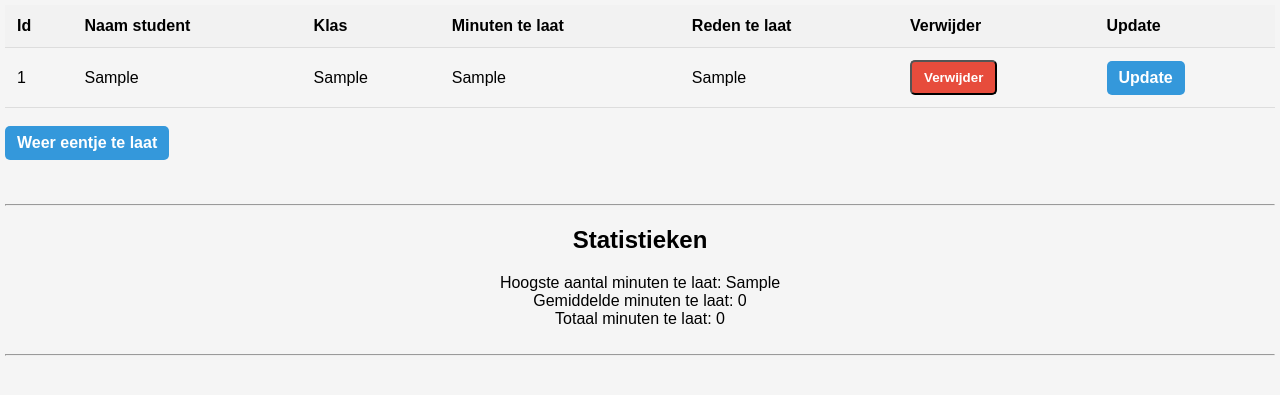
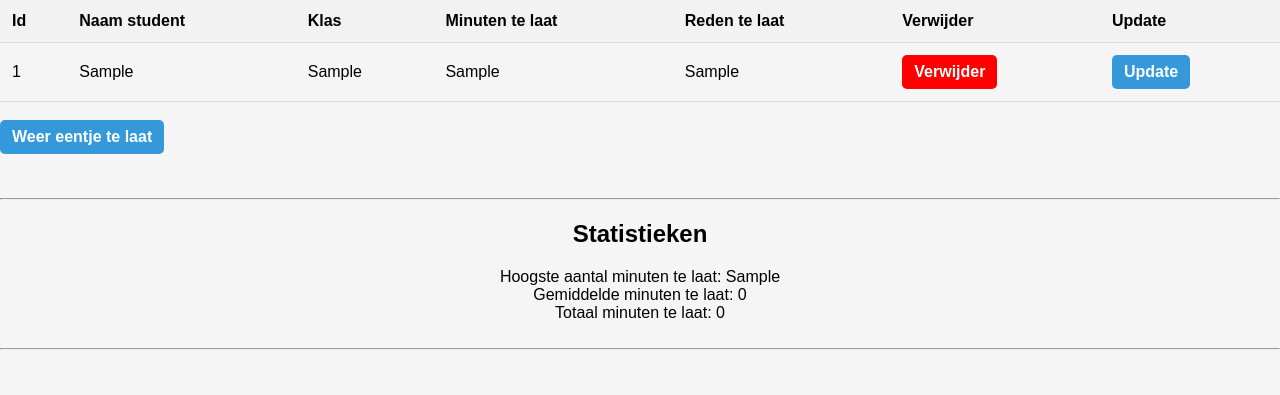
Before and after one commit to justinleideritz/First-Crud, a PHP site: page / in a window 1280 px wide. Shown: the top 395 px of the page. Run offline with PHP 8.4, Linux system fonts and the light colour scheme; tables that the repository leaves empty or names only in its code hold one stand-in row (values such as "Sample post").

Commit message:
Changed CSS

```diff
--- a/index.php
+++ b/index.php
@@ -7,7 +7,7 @@
     <style>
         body {
             font-family: Arial, sans-serif;
-            margin: 5px;
+            margin: 0;
             padding: 0;
             background-color: #f5f5f5;
         }
@@ -29,7 +29,20 @@
         tbody tr:hover {
             background-color: #e2e2e2;
         }
-        a{
+        #verwijder {
+            display: inline-block;
+            text-decoration: none;
+            padding: 8px 12px;
+            background-color: red;
+            color: #fff;
+            font-weight: bold;
+            border-radius: 5px;
+            transition: background-color 0.3s ease;
+        }
+        #verwijder:hover {
+            background-color: #C72704;
+        }
+        #update, #form{
             display: inline-block;
             text-decoration: none;
             padding: 8px 12px;
@@ -39,29 +52,12 @@
             border-radius: 5px;
             transition: background-color 0.3s ease;
         }
-        a:hover {
+        #update:hover, #form:hover {
             background-color: #2980b9;
         }
-        a[href='delete.php'] {
-            background-color: red;
+        .statistieken {
+            text-align: center;
         }
-            button[name='delete_student'] {
-            display: inline-block;
-            text-decoration: none;
-            padding: 8px 12px;
-            background-color: #e74c3c;
-            color: #fff;
-            font-weight: bold;
-            border-radius: 5px;
-            transition: background-color 0.3s ease;
-    }
-
-    button[name='delete_student']:hover {
-        background-color: #c0392b;
-    }
-    .statistieken {
-        text-align: center;
-    }
     </style>
 </head>
 <body>
@@ -82,18 +78,14 @@
             echo "<td>" .$rij["klas"]. "</td>";
             echo "<td>" .$rij["minuten_te_laat"]. "</td>";
             echo "<td>" .$rij["reden_te_laat"]. "</td>";
-            echo "<td>
-            <form action='delete.php' method='POST' onsubmit='return confirmDelete();'>
-                <button type='submit' name='delete_student' value='".$rij['id']."'>Verwijder</button>
-            </form>
-            </td>";
-            echo "<td><a href='update.php?id=".$rij['id']."'</a>Update</td>";
+            echo "<td><a id='verwijder' href='verwijder.php?id=".$rij['id']."'</a>Verwijder</td>";
+            echo "<td><a id='update' href='update.php?id=".$rij['id']."'</a>Update</td>";
             echo "</tr>";
         }
         echo "</tbody>";
         echo "</table>";
         echo "<br>";
-        echo '<a href="form.php">Weer eentje te laat</a>';
+        echo '<a id="form" href="form.php">Weer eentje te laat</a>';
         echo "<br>";
         echo "<br>";
         echo "<br>";
```
